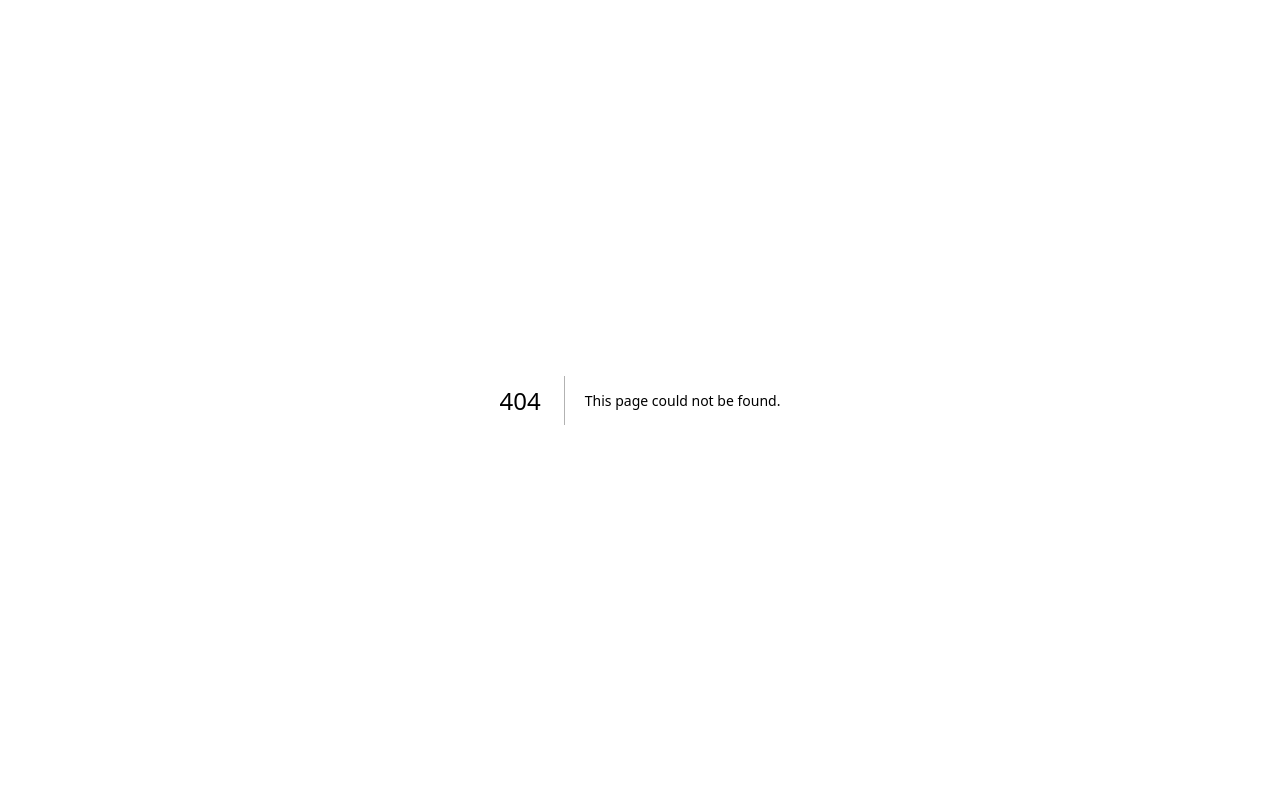
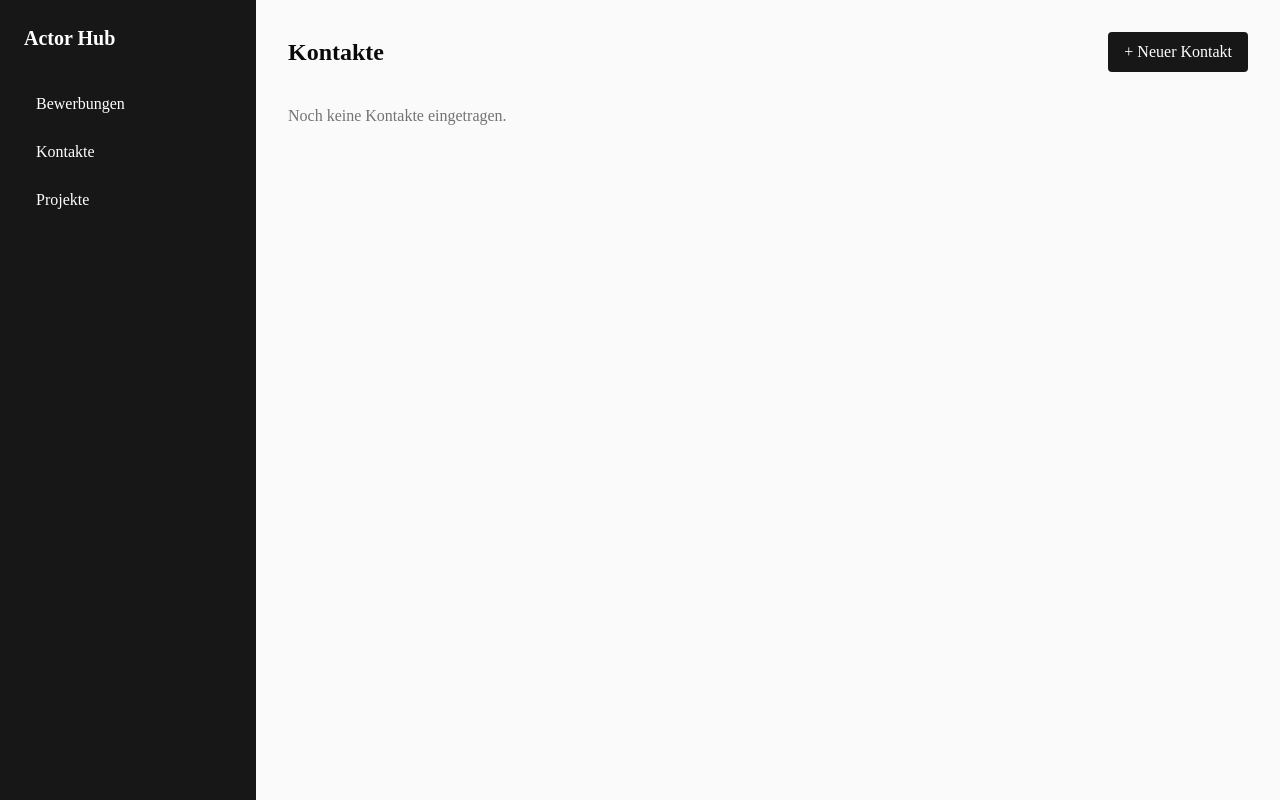
Before and after one commit to jorgosai/actor-hub, a Next.js app: page /kontakte in a window 1280 px wide. Before the commit this address had no page. Built offline with nearby package versions, Linux system fonts and the light colour scheme.

Commit message:
Bewerbungen Seite mit Datenbankanbindung

```diff
--- /dev/null
+++ b/app/api/bewerbungen/route.ts
@@ -0,0 +1,16 @@
+import { prisma } from "@/lib/db";
+import { NextResponse } from "next/server";
+
+export async function POST(request: Request) {
+  const data = await request.json();
+
+  const bewerbung = await prisma.application.create({
+    data: {
+      role: data.role,
+      production: data.production,
+      notes: data.notes,
+    },
+  });
+
+  return NextResponse.json(bewerbung);
+}
--- /dev/null
+++ b/app/bewerbungen/BewerbungForm.tsx
@@ -0,0 +1,64 @@
+"use client";
+
+import { useState } from "react";
+import { useRouter } from "next/navigation";
+
+export default function BewerbungForm() {
+  const router = useRouter();
+  const [open, setOpen] = useState(false);
+  const [loading, setLoading] = useState(false);
+
+  async function handleSubmit(e: React.FormEvent<HTMLFormElement>) {
+    e.preventDefault();
+    setLoading(true);
+    const form = e.currentTarget;
+    const data = {
+      role: (form.elements.namedItem("role") as HTMLInputElement).value,
+      production: (form.elements.namedItem("production") as HTMLInputElement).value,
+      notes: (form.elements.namedItem("notes") as HTMLTextAreaElement).value,
+    };
+    await fetch("/api/bewerbungen", {
+      method: "POST",
+      headers: { "Content-Type": "application/json" },
+      body: JSON.stringify(data),
+    });
+    setLoading(false);
+    setOpen(false);
+    router.refresh();
+  }
+
+  return (
+    <div>
+      <button
+        onClick={() => setOpen(!open)}
+        className="bg-neutral-900 text-white px-4 py-2 rounded hover:bg-neutral-700 transition"
+      >
+        + Neue Bewerbung
+      </button>
+
+      {open && (
+        <form onSubmit={handleSubmit} className="mt-4 bg-white border border-neutral-200 rounded-lg p-6 space-y-4">
+          <div>
+            <label className="block text-sm font-medium mb-1">Rolle</label>
+            <input name="role" required className="w-full border border-neutral-300 rounded px-3 py-2 text-sm" />
+          </div>
+          <div>
+            <label className="block text-sm font-medium mb-1">Produktion</label>
+            <input name="production" required className="w-full border border-neutral-300 rounded px-3 py-2 text-sm" />
+          </div>
+          <div>
+            <label className="block text-sm font-medium mb-1">Notizen</label>
+            <textarea name="notes" rows={3} className="w-full border border-neutral-300 rounded px-3 py-2 text-sm" />
+          </div>
+          <button
+            type="submit"
+            disabled={loading}
+            className="bg-neutral-900 text-white px-4 py-2 rounded hover:bg-neutral-700 transition disabled:opacity-50"
+          >
+            {loading ? "Speichern..." : "Speichern"}
+          </button>
+        </form>
+      )}
+    </div>
+  );
+}
--- /dev/null
+++ b/app/bewerbungen/page.tsx
@@ -0,0 +1,35 @@
+import { prisma } from "@/lib/db";
+import BewerbungForm from "./BewerbungForm";
+
+export default async function BewerbungenPage() {
+  const bewerbungen = await prisma.application.findMany({
+    orderBy: { createdAt: "desc" },
+  });
+
+  return (
+    <div>
+      <div className="flex items-center justify-between mb-8">
+        <h1 className="text-2xl font-bold">Bewerbungen</h1>
+      </div>
+      <BewerbungForm />
+      <div className="mt-8 space-y-4">
+        {bewerbungen.length === 0 ? (
+          <p className="text-neutral-500">Noch keine Bewerbungen eingetragen.</p>
+        ) : (
+          bewerbungen.map((b) => (
+            <div key={b.id} className="bg-white rounded-lg p-4 shadow-sm border border-neutral-200">
+              <div className="flex items-center justify-between">
+                <div>
+                  <h2 className="font-semibold">{b.role}</h2>
+                  <p className="text-sm text-neutral-500">{b.production}</p>
+                </div>
+                <span className="text-xs bg-neutral-100 px-3 py-1 rounded-full">{b.status}</span>
+              </div>
+              {b.notes && <p className="text-sm text-neutral-600 mt-2">{b.notes}</p>}
+            </div>
+          ))
+        )}
+      </div>
+    </div>
+  );
+}
--- /dev/null
+++ b/app/kontakte/page.tsx
@@ -0,0 +1,13 @@
+export default function KontaktePage() {
+  return (
+    <div>
+      <div className="flex items-center justify-between mb-8">
+        <h1 className="text-2xl font-bold">Kontakte</h1>
+        <button className="bg-neutral-900 text-white px-4 py-2 rounded hover:bg-neutral-700 transition">
+          + Neuer Kontakt
+        </button>
+      </div>
+      <p className="text-neutral-500">Noch keine Kontakte eingetragen.</p>
+    </div>
+  );
+}
--- a/app/layout.tsx
+++ b/app/layout.tsx
@@ -1,20 +1,16 @@
 import type { Metadata } from "next";
-import { Geist, Geist_Mono } from "next/font/google";
+import { Geist } from "next/font/google";
 import "./globals.css";
+import Link from "next/link";
 
 const geistSans = Geist({
   variable: "--font-geist-sans",
   subsets: ["latin"],
 });
 
-const geistMono = Geist_Mono({
-  variable: "--font-geist-mono",
-  subsets: ["latin"],
-});
-
 export const metadata: Metadata = {
-  title: "Create Next App",
-  description: "Generated by create next app",
+  title: "Actor Hub",
+  description: "Business Management für Schauspieler",
 };
 
 export default function RootLayout({
@@ -23,11 +19,24 @@ export default function RootLayout({
   children: React.ReactNode;
 }>) {
   return (
-    <html
-      lang="en"
-      className={`${geistSans.variable} ${geistMono.variable} h-full antialiased`}
-    >
-      <body className="min-h-full flex flex-col">{children}</body>
+    <html lang="de" className={`${geistSans.variable} h-full`}>
+      <body className="h-full flex">
+        <aside className="w-64 bg-neutral-900 text-white flex flex-col p-6 gap-2">
+          <h1 className="text-xl font-bold mb-6">Actor Hub</h1>
+          <Link href="/bewerbungen" className="px-3 py-2 rounded hover:bg-neutral-700 transition">
+            Bewerbungen
+          </Link>
+          <Link href="/kontakte" className="px-3 py-2 rounded hover:bg-neutral-700 transition">
+            Kontakte
+          </Link>
+          <Link href="/projekte" className="px-3 py-2 rounded hover:bg-neutral-700 transition">
+            Projekte
+          </Link>
+        </aside>
+        <main className="flex-1 p-8 bg-neutral-50 overflow-y-auto">
+          {children}
+        </main>
+      </body>
     </html>
   );
 }
--- /dev/null
+++ b/app/projekte/page.tsx
@@ -0,0 +1,13 @@
+export default function ProjektePage() {
+  return (
+    <div>
+      <div className="flex items-center justify-between mb-8">
+        <h1 className="text-2xl font-bold">Projekte</h1>
+        <button className="bg-neutral-900 text-white px-4 py-2 rounded hover:bg-neutral-700 transition">
+          + Neues Projekt
+        </button>
+      </div>
+      <p className="text-neutral-500">Noch keine Projekte eingetragen.</p>
+    </div>
+  );
+}
--- /dev/null
+++ b/lib/db.ts
@@ -0,0 +1,10 @@
+import { PrismaClient } from "@prisma/client";
+
+const globalForPrisma = globalThis as unknown as {
+  prisma: PrismaClient | undefined;
+};
+
+export const prisma =
+  globalForPrisma.prisma ?? new PrismaClient();
+
+if (process.env.NODE_ENV !== "production") globalForPrisma.prisma = prisma;
--- a/package.json
+++ b/package.json
@@ -9,12 +9,12 @@
     "lint": "eslint"
   },
   "dependencies": {
-    "@prisma/client": "^7.8.0",
+    "@prisma/client": "^5.22.0",
     "class-variance-authority": "^0.7.1",
     "clsx": "^2.1.1",
     "lucide-react": "^1.23.0",
     "next": "16.2.10",
-    "prisma": "^7.8.0",
+    "prisma": "^5.22.0",
     "radix-ui": "^1.6.1",
     "react": "19.2.4",
     "react-dom": "19.2.4",
```
Also changed, not shown: 2 other files (tests, documents, lock files or other folders).
